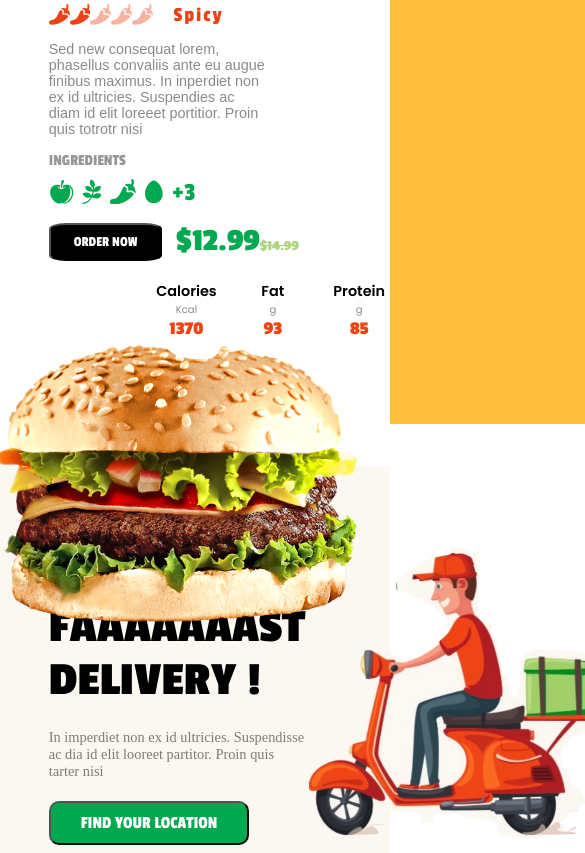
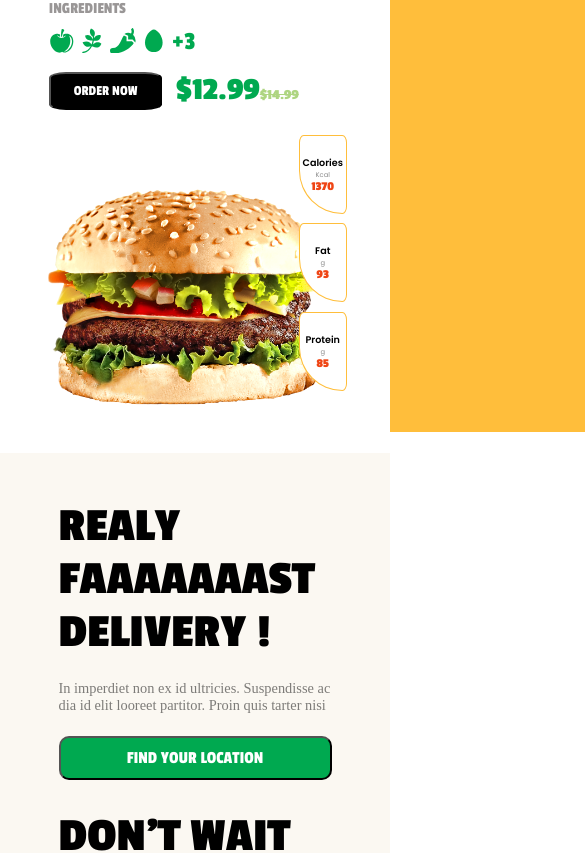
Before and after one commit to Quentin0292/BillyBurgerFront, a Gatsby site: page / in a window 390 px wide. Shown: the part 420-1273 px from the top of the page, 585 px wide, since content can reach past the window. Built offline with nearby package versions, Linux system fonts and the light colour scheme; Gatsby itself is replaced by a stand-in of ours.

Commit message:
add: only adding some style, and make my component responsive

```diff
--- a/src/components/homeContent.js
+++ b/src/components/homeContent.js
@@ -1,5 +1,4 @@
 import React from "react"
-import Image from "./image"
 import Burger from "../images/burger-test.png"
 import { GiShinyApple } from "react-icons/gi"
 import { FaPagelines, FaPepperHot } from "react-icons/fa"
--- a/src/sass/_header.scss
+++ b/src/sass/_header.scss
@@ -65,7 +65,7 @@
     background-color: #ffbe3b;
 
     .logo {
-      margin-left: 30%;
+      margin-left: 33%;
       margin-right: auto;
     }
     .nav-links {
@@ -73,7 +73,7 @@
       background-color: #ffbe3b;
       right: 0px;
       height: 92vh;
-      top: 8vh;
+      top: 9vh;
       display: flex;
       flex-direction: column;
       align-items: center;
--- a/src/sass/_homeContent.scss
+++ b/src/sass/_homeContent.scss
@@ -117,7 +117,7 @@
         border-top-left-radius: 10%;
         border-top-right-radius: 10%;
         border-bottom-left-radius: 45px;
-        border-bottom-right-radius: 20%;
+        border-bottom-right-radius: 10%;
         font-family: "Poppins", sans-serif;
         font-size: 0.9em;
 
@@ -156,7 +156,7 @@
   }
 }
 
-@media only screen and (max-width: 812px) {
+@media only screen and (max-width: 813px) {
   .home-content {
     display: flex;
     flex-direction: column;
@@ -165,15 +165,39 @@
       // flex-direction: column;
       // align-items: center;
       // justify-content: center;
+      .home-title {
+        font-size: 2.9em;
+      }
+      .home-spicy {
+        font-size: 0.9em;
+      }
+      .home-description {
+        font-size: 0.8em;
+      }
       .home-order {
         width: 100%;
       }
     }
 
     .home-photo {
+      // flex-direction: column-reverse;
+
       .home-burger {
         margin-top: 2em;
-        width: 400px;
+        width: 310px;
+        margin-bottom: 2em;
+      }
+
+      .home-nutrition {
+        flex-direction: column;
+        margin-left: -45px;
+        margin-top: 25px;
+
+        .home-nutrition-card {
+          border: 1px solid #ffbe3b;
+          margin-bottom: 1em;
+          font-size: 0.6em;
+        }
       }
     }
   }
--- a/src/sass/_index.scss
+++ b/src/sass/_index.scss
@@ -26,9 +26,14 @@
 @media screen and (max-width: 768px) {
   #main-content {
     background: white;
+    height: auto;
   }
 
   :before {
     display: none;
   }
+
+  #info-content {
+    height: auto;
+  }
 }
--- a/src/sass/_location_and_franchise.scss
+++ b/src/sass/_location_and_franchise.scss
@@ -53,3 +53,28 @@
     }
   }
 }
+
+@media screen and (max-width: 812px) {
+  #loc-and-franchise {
+    margin-top: 2em;
+    margin-bottom: 2em;
+    flex-direction: column;
+    width: 70vw;
+
+    .info-card {
+      padding: 15px 0;
+      // border: 1px solid red;
+      .info-content {
+        // h2 {
+        // //   font-size: 1.4em;
+        // // }
+        button {
+          width: 100%;
+        }
+      }
+      .info-pics {
+        display: none;
+      }
+    }
+  }
+}
```
